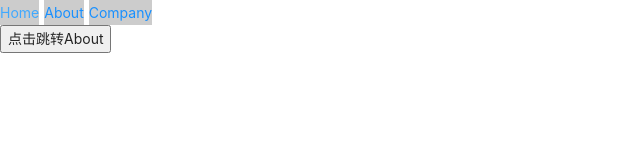
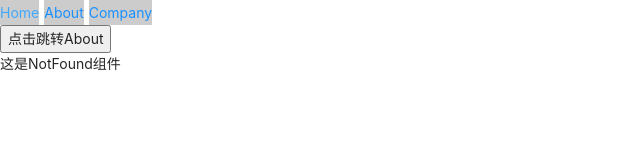
Before and after one commit to CoderWeiJ/react-demo, a React (Create React App) app: page / in a window 1280 px wide. Both pictures are taken after a click on the button "点击跳转About". Shown: the top 160 px of the page, without its empty margins (0-640 px from the left). Built offline with nearby package versions, Linux system fonts and the light colour scheme.

Commit message:
404路由匹配

```diff
--- a/src/App.js
+++ b/src/App.js
@@ -2,12 +2,18 @@ import React from 'react'
 import { BrowserRouter as Router, Routes, Route, Link, useParams, Outlet } from "react-router-dom"
 import './App.css'
 import Login from './components/Login.jsx'
-function Home () {
+function Home() {
   return (
     <div>这是Home组件</div>
   )
 }
-function About () {
+// 未找到匹配路由时，加载这个组件
+function NotFound() {
+  return (
+    <div>这是NotFound组件</div>
+  )
+}
+function About() {
   // const [params] = useSearchParams()
   const params = useParams()
   console.log('params: ', params)
@@ -21,7 +27,7 @@ function About () {
 }
 
 function School() {
-  return(
+  return (
     <div>这里是学校组件</div>
   )
 }
@@ -32,7 +38,7 @@ function Company() {
   )
 }
 
-function App () {
+function App() {
 
   return (
 
@@ -51,6 +57,8 @@ function App () {
           <Route index element={<School />}></Route>
           <Route path='company' element={<Company />} />
         </Route>
+        {/* 404，当匹配不到相应路由时，加载最后一个，注意，需要写在所有路由的最后 */}
+        <Route path='*' element={<NotFound />}></Route>
       </Routes>
 
 
```
